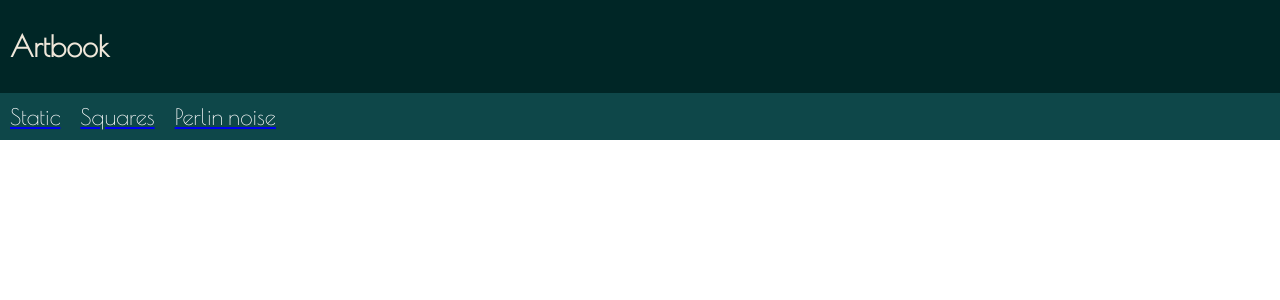
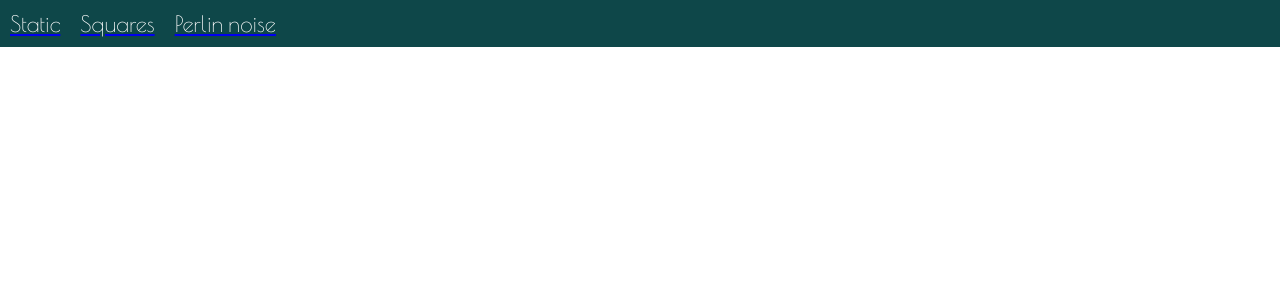
Before and after one commit to b-gran/artbook, a React (Create React App) app: page / in a window 1280 px wide. Shown: the top 300 px of the page. Built offline with nearby package versions, Linux system fonts and the light colour scheme.

Commit message:
Remove header

```diff
--- a/src/App.js
+++ b/src/App.js
@@ -10,9 +10,6 @@ class App extends Component {
     return (
       <Router>
         <div className="App">
-          <header className="header">
-            <h1 className="title">Artbook</h1>
-          </header>
           <div className="experiment-list">
             <Link to='/basic-static'>
               <div className="experiment-link">Static</div>
```
